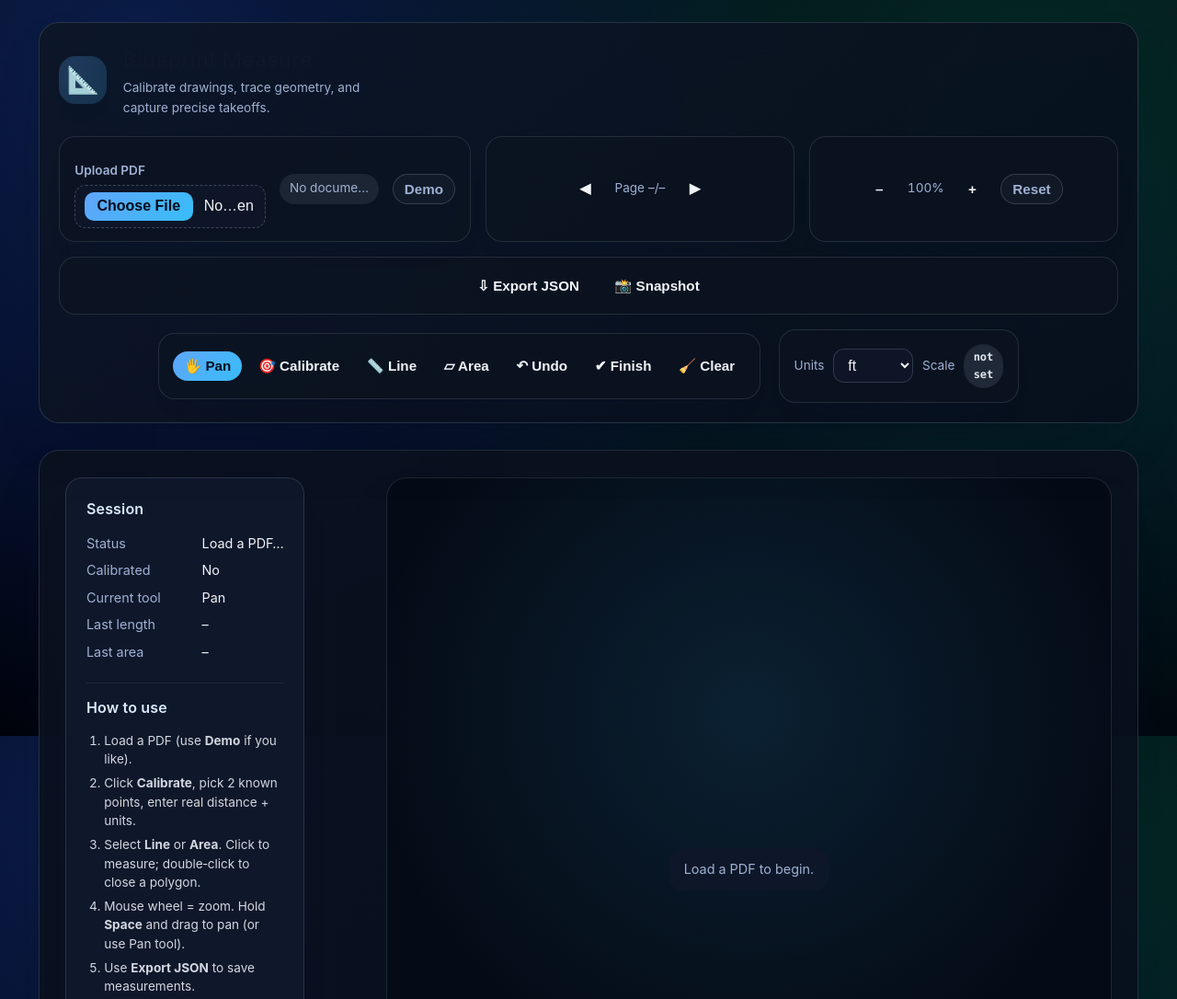
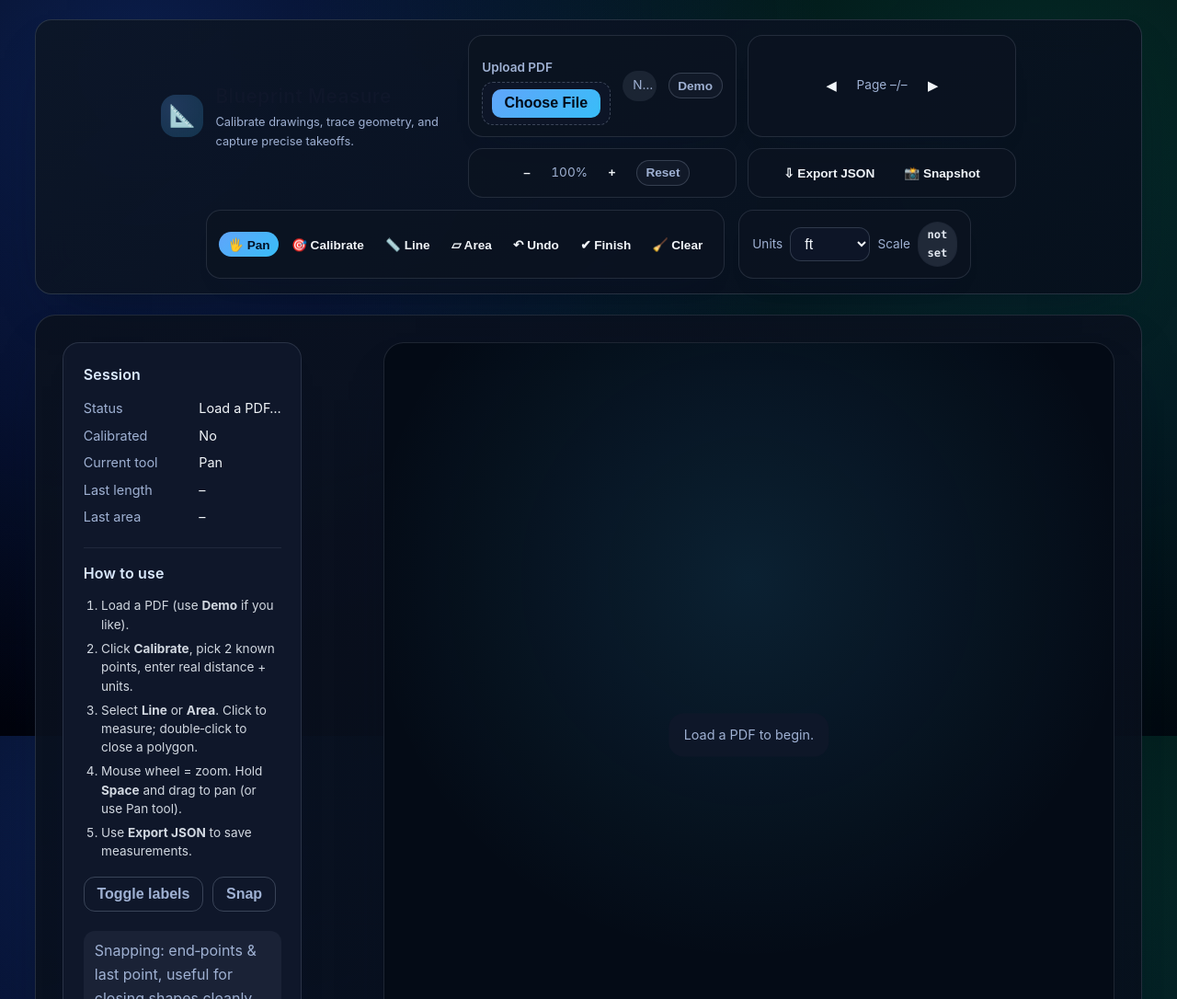
Before and after one commit to epi13/EstimatorLab, a plain HTML site: page src/take_off/takeOff.html in a window 1280 px wide. Shown: the top 1086 px of the page at 92% size. Drawn offline with Linux system fonts and the light colour scheme; a script that the page names is missing.

Commit message:
Tighten take-off toolbar layout

```diff
--- a/src/styles.css
+++ b/src/styles.css
@@ -1101,8 +1101,8 @@ body[data-page="take-off-takeoff"] {
   min-height: 100vh;
   display: flex;
   flex-direction: column;
-  gap: clamp(1rem, 2.5vw, 1.8rem);
-  padding: clamp(1rem, 2vw, 1.5rem) clamp(1.2rem, 4vw, 2.6rem) clamp(1.5rem, 3vw, 2.8rem);
+  gap: clamp(0.85rem, 1.8vw, 1.4rem);
+  padding: clamp(0.85rem, 1.8vw, 1.3rem) clamp(1.1rem, 3.5vw, 2.4rem) clamp(1.2rem, 2.6vw, 2.4rem);
   background:
     radial-gradient(circle at 12% 8%, var(--bg-glow), transparent 55%),
     radial-gradient(circle at 88% 16%, var(--bg-glow-secondary), transparent 62%),
@@ -1120,13 +1120,13 @@ body[data-page="take-off-takeoff"] main.wrap {
 
 body[data-page="take-off-takeoff"] .topbar {
   position: sticky;
-  top: clamp(0.75rem, 2vw, 1.2rem);
+  top: clamp(0.5rem, 1.2vw, 0.9rem);
   z-index: 30;
   display: flex;
   flex-direction: column;
-  gap: clamp(0.75rem, 2vw, 1rem);
-  padding: clamp(1rem, 2vw, 1.35rem);
-  border-radius: var(--radius-lg);
+  gap: clamp(0.55rem, 1.6vw, 0.85rem);
+  padding: clamp(0.65rem, 1.4vw, 1rem) clamp(0.8rem, 2.2vw, 1.3rem);
+  border-radius: 18px;
   background: linear-gradient(140deg, rgba(13, 22, 38, 0.92), rgba(7, 14, 28, 0.88));
   border: 1px solid rgba(148, 163, 184, 0.22);
   box-shadow: var(--shadow-lg);
@@ -1136,72 +1136,76 @@ body[data-page="take-off-takeoff"] .topbar {
 body[data-page="take-off-takeoff"] .topbar__row {
   display: flex;
   flex-wrap: wrap;
-  gap: clamp(0.65rem, 2vw, 1.2rem);
-  align-items: flex-start;
+  gap: clamp(0.6rem, 1.5vw, 0.9rem);
+  align-items: stretch;
   justify-content: space-between;
 }
 
-body[data-page="take-off-takeoff"] .topbar__row--secondary {
-  align-items: center;
+body[data-page="take-off-takeoff"] .topbar__row--layout {
+  align-items: stretch;
+  gap: clamp(0.75rem, 1.6vw, 1rem);
+}
+
+body[data-page="take-off-takeoff"] .topbar__row--tools {
+  align-items: stretch;
 }
 
 body[data-page="take-off-takeoff"] .brand {
   display: flex;
   align-items: center;
-  gap: clamp(0.75rem, 2vw, 1.1rem);
+  gap: clamp(0.55rem, 1.4vw, 0.85rem);
   color: var(--ink);
 }
 
 body[data-page="take-off-takeoff"] .brand-icon {
   display: grid;
   place-items: center;
-  width: 52px;
-  height: 52px;
-  border-radius: 18px;
+  width: 46px;
+  height: 46px;
+  border-radius: 16px;
   background: radial-gradient(circle at 30% 30%, rgba(96, 165, 250, 0.25), rgba(56, 189, 248, 0.18));
   box-shadow: 0 18px 32px -24px rgba(37, 99, 235, 0.75);
-  font-size: 1.8rem;
+  font-size: 1.45rem;
 }
 
 body[data-page="take-off-takeoff"] .brand-copy h1 {
   margin: 0;
-  font-size: clamp(1.2rem, 2.5vw, 1.4rem);
+  font-size: clamp(1.05rem, 2.2vw, 1.3rem);
   letter-spacing: 0.02em;
 }
 
 body[data-page="take-off-takeoff"] .brand-copy p {
-  margin: 0.15rem 0 0;
-  font-size: 0.85rem;
+  margin: 0.1rem 0 0;
+  font-size: 0.8rem;
   color: var(--muted);
   max-width: 32ch;
 }
 
-body[data-page="take-off-takeoff"] .pill-group {
-  display: flex;
+body[data-page="take-off-takeoff"] .topbar__clusters {
+  display: grid;
   flex: 1 1 auto;
-  flex-wrap: wrap;
-  gap: clamp(0.65rem, 2vw, 1rem);
+  gap: clamp(0.5rem, 1.4vw, 0.75rem);
+  grid-template-columns: repeat(auto-fit, minmax(210px, 1fr));
   align-items: stretch;
-  justify-content: flex-end;
 }
 
 body[data-page="take-off-takeoff"] .pill {
   display: flex;
   align-items: center;
-  gap: clamp(0.45rem, 1.5vw, 0.9rem);
-  padding: clamp(0.55rem, 1.2vw, 0.9rem) clamp(0.75rem, 1.4vw, 1rem);
-  border-radius: 18px;
+  gap: clamp(0.4rem, 1.2vw, 0.8rem);
+  padding: clamp(0.4rem, 1vw, 0.75rem) clamp(0.6rem, 1.2vw, 0.9rem);
+  border-radius: 16px;
   background: var(--panel);
   border: 1px solid rgba(148, 163, 184, 0.18);
   box-shadow: var(--shadow-sm);
-  min-height: 52px;
+  min-height: 44px;
 }
 
 body[data-page="take-off-takeoff"] .pill__stack {
   display: flex;
   flex-direction: column;
   gap: 0.25rem;
-  min-width: 160px;
+  min-width: 140px;
 }
 
 body[data-page="take-off-takeoff"] .pill--file {
@@ -1263,14 +1267,14 @@ body[data-page="take-off-takeoff"] .pill--tools {
   flex-wrap: wrap;
   justify-content: flex-start;
   align-items: center;
-  gap: 0.35rem;
-  padding: clamp(0.45rem, 1vw, 0.75rem) clamp(0.65rem, 1.4vw, 0.95rem);
-  min-height: 72px;
+  gap: 0.25rem;
+  padding: clamp(0.35rem, 0.9vw, 0.6rem) clamp(0.55rem, 1.2vw, 0.85rem);
+  min-height: 52px;
 }
 
 body[data-page="take-off-takeoff"] .pill--units {
   flex: 0 0 auto;
-  gap: 0.6rem;
+  gap: 0.5rem;
 }
 
 body[data-page="take-off-takeoff"] .tool {
@@ -1279,8 +1283,8 @@ body[data-page="take-off-takeoff"] .tool {
   background: transparent;
   color: var(--ink);
   font-weight: 600;
-  font-size: 0.95rem;
-  padding: 0.45rem 0.75rem;
+  font-size: 0.85rem;
+  padding: 0.35rem 0.6rem;
   border-radius: 999px;
   transition: background 0.2s ease, color 0.2s ease, box-shadow 0.2s ease, border 0.2s ease;
   cursor: pointer;
--- a/src/take_off/takeOff.html
+++ b/src/take_off/takeOff.html
@@ -15,7 +15,7 @@
 </head>
 <body data-page="take-off-takeoff">
   <header class="topbar" role="banner">
-    <div class="topbar__row topbar__row--primary">
+    <div class="topbar__row topbar__row--layout">
       <div class="brand" aria-label="Blueprint Measure">
         <span class="brand-icon" aria-hidden="true">📐</span>
         <div class="brand-copy">
@@ -23,7 +23,7 @@
           <p>Calibrate drawings, trace geometry, and capture precise takeoffs.</p>
         </div>
       </div>
-      <div class="pill-group" aria-label="Primary controls">
+      <div class="topbar__clusters" aria-label="Primary controls">
         <div class="pill pill--file">
           <div class="pill__stack">
             <label class="small" for="file">Upload PDF</label>
@@ -49,7 +49,7 @@
         </div>
       </div>
     </div>
-    <div class="topbar__row topbar__row--secondary">
+    <div class="topbar__row topbar__row--tools">
       <div class="pill pill--tools" id="toolGroup" aria-label="Measurement tools">
         <button class="tool" data-tool="pan" type="button" title="Pan (hold Space to pan)">🖐️ Pan</button>
         <button class="tool" data-tool="calibrate" type="button" title="Calibrate scale">🎯 Calibrate</button>
```
